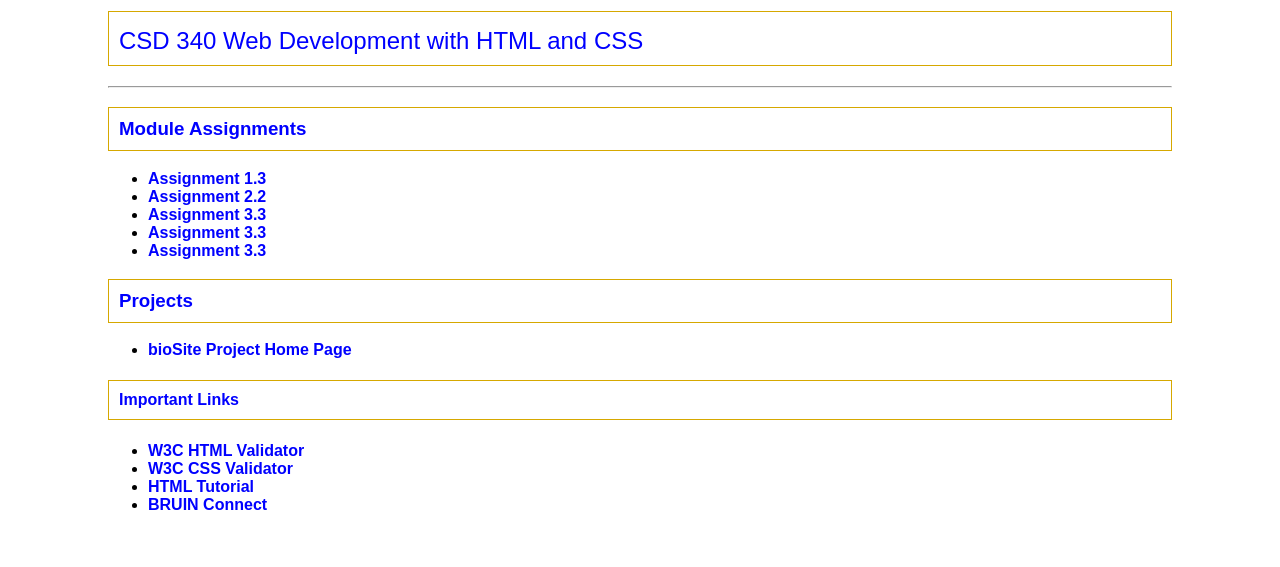
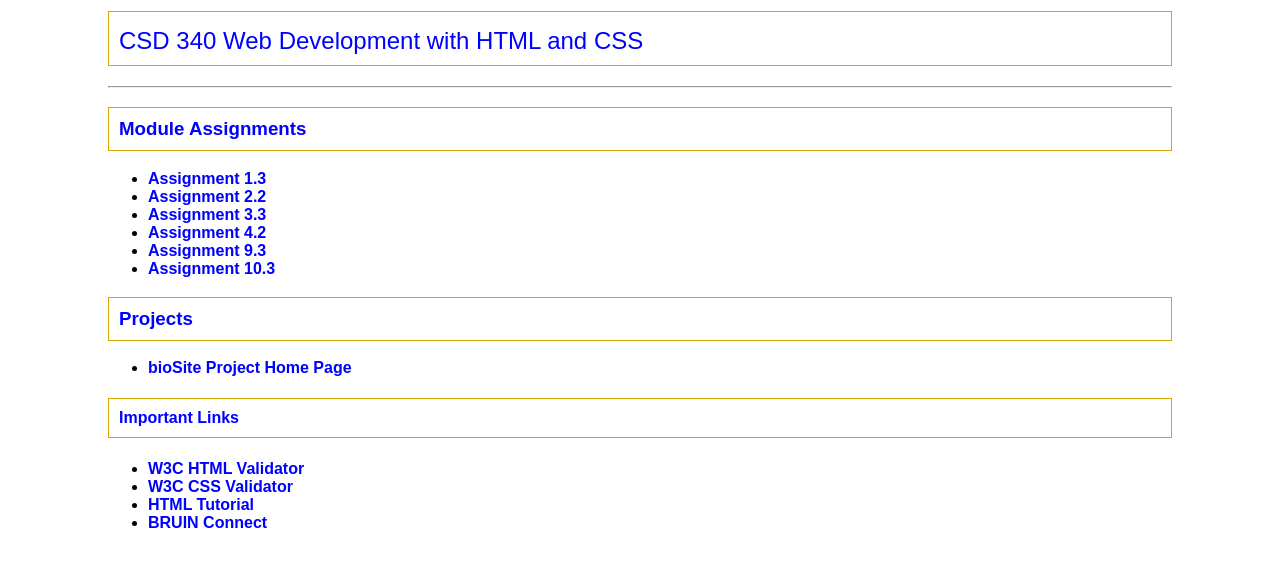
Before and after one commit to butterfly2407/csd-340, a plain HTML site: page index.html in a window 1280 px wide. Shown: the part 145-712 px from the top of the page. Drawn offline with Linux system fonts and the light colour scheme.

Commit message:
Edit image names

```diff
--- a/index.html
+++ b/index.html
@@ -18,8 +18,9 @@
             <li><a href="module-1/Hilliard_Mod1_3.html">Assignment 1.3</a></li>
             <li><a href="module-2/Hilliard_Mod2_2.html">Assignment 2.2</a></li>
             <li><a href="module-3/Hilliard_Mod3_3.html">Assignment 3.3</a></li>
-            <li><a href="module-4/Hilliard_Mod4_2.html">Assignment 3.3</a></li>
-            <li><a href="module-9/Hilliard_Mod9_3.html">Assignment 3.3</a></li>
+            <li><a href="module-4/Hilliard_Mod4_2.html">Assignment 4.2</a></li>
+            <li><a href="module-9/Hilliard_Mod9_3.html">Assignment 9.3</a></li>
+            <li><a href="module-9/Hilliard_Mod10_3.html">Assignment 10.3</a></li>
         </ul>
         <h3>Projects</h3>
         <ul>
```
Also changed, not shown: 2 other files.
